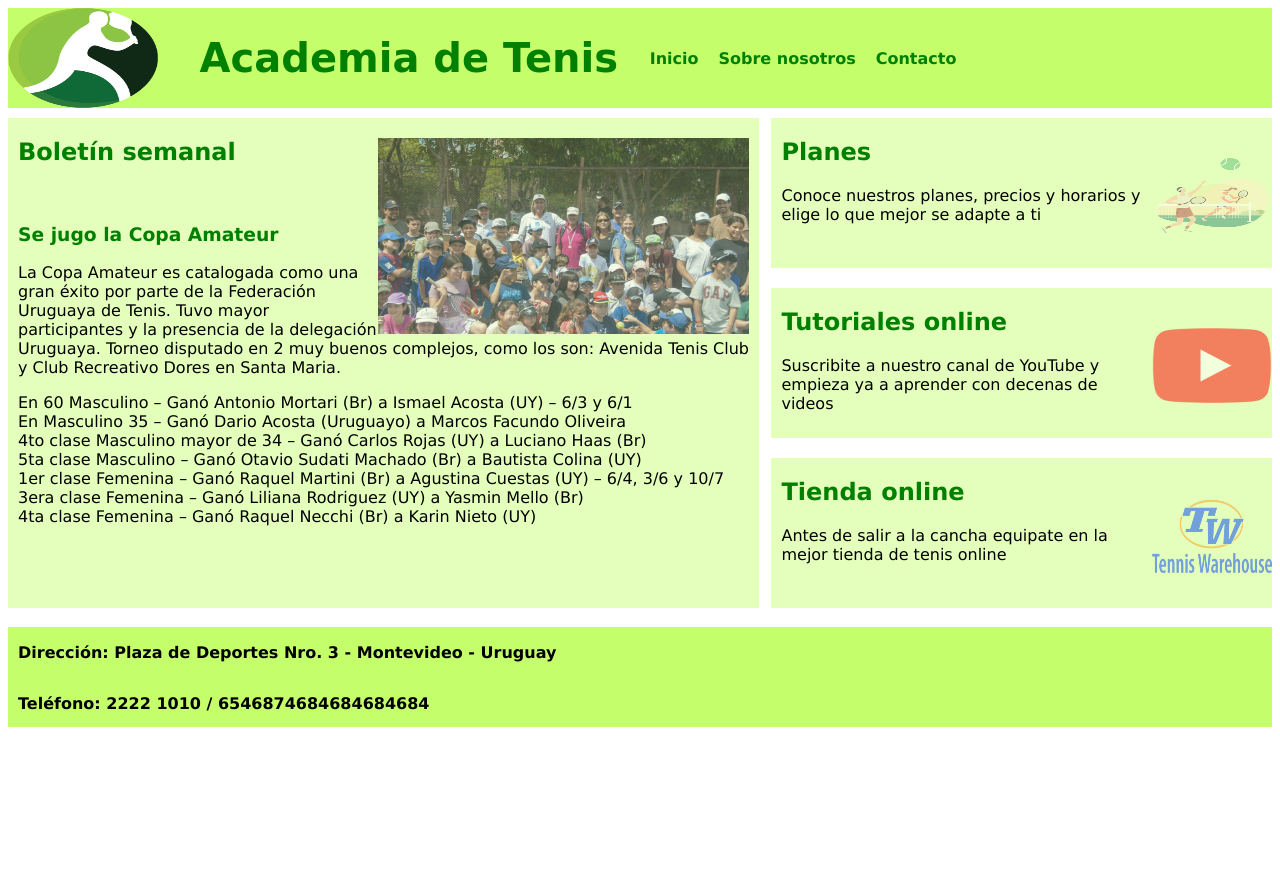
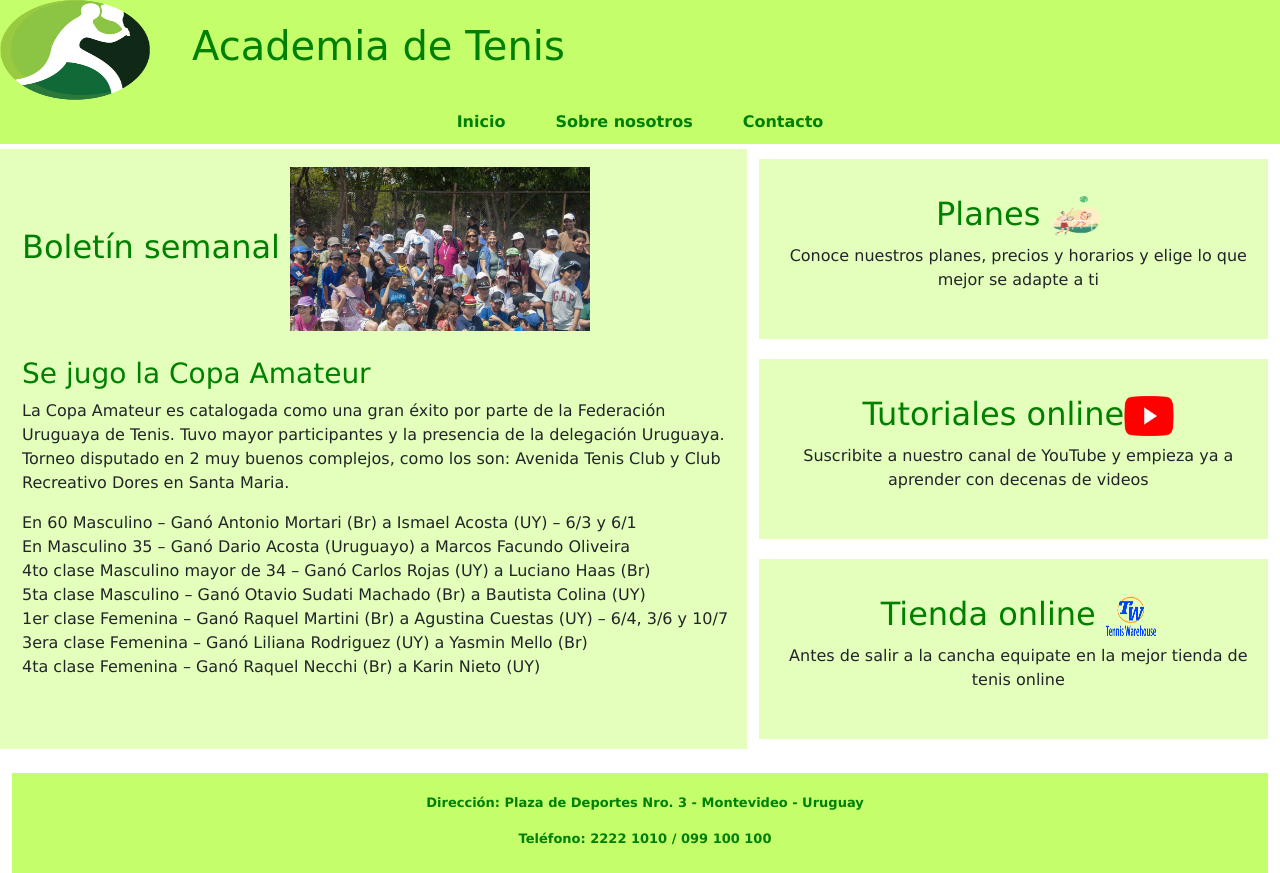
Before and after one commit to hcamilo/PreEntrega2_Pacheco, a plain HTML site: page Index.html in a window 1280 px wide. Before the commit the page ends 800 px from the top, so only its background shows below. Drawn offline with nearby package versions, Linux system fonts and the light colour scheme; a web font is replaced by a local one.

Commit message:
incorporacion de bootsrap
incorporé bootstrap y trabajé solo en el index

```diff
--- a/Index.html
+++ b/Index.html
@@ -4,6 +4,7 @@
     <meta http-equiv="X-UA-Compatible" content="IE=edge">
     <meta name="viewport" content="width=device-width, initial-scale=1.0">
     <title>Academia de tenis</title>
+    <link href="https://cdn.jsdelivr.net/npm/bootstrap@5.2.3/dist/css/bootstrap.min.css" rel="stylesheet" integrity="sha384-rbsA2VBKQhggwzxH7pPCaAqO46MgnOM80zW1RWuH61DGLwZJEdK2Kadq2F9CUG65" crossorigin="anonymous">
     <link rel="stylesheet" href="estilos.css">
     <link rel="icon" href="imgs/logo.png">
     <link rel="preconnect" href="https://fonts.googleapis.com">
@@ -12,58 +13,57 @@
 </head>
 <body>
     <header>
-        <a href="Index.html"> <img src="imgs/logo.png" width="150px" height=100px alt="logo"></a>
+        <a href="Index.html"> <img class="logo-principal" src="imgs/logo.png" width="150px" height=100px alt="logo"></a>
         <h1 id="titulo">Academia de Tenis</h1>
-        <div class="botones">
-            <a href="Index.html" class="enlace">Inicio</a>
-            <a href="sobre_nosotros.html" class="enlace">Sobre nosotros</a>
-            <a href="contacto.html" class="enlace">Contacto</a>
-        </div>
     </header>
+
+    <nav class="navegacion">
+        <a href="Index.html" class="navegacion__enlace">Inicio</a>
+        <a href="sobre_nosotros.html" class="navegacion__enlace">Sobre nosotros</a>
+        <a href="contacto.html" class="navegacion__enlace">Contacto</a>
+    </nav>
 
     <!-- aqui va algo distinto para cada html -->
 
-    <section>
-        <div class="boletin">
-            <h2>Boletín semanal<img class="imgNoticia" src="imgs/noticia.jpg" alt="noticia"></h2>
-            <br>
+<div class="container-fluid">
+
+    <div class="row">
+        <div class="boletin col-lg-7 col-sm-12">
+            <h2>Boletín semanal <img class="imgNoticia" src="imgs/noticia.jpg" alt="noticia"> </h2>
             <h3>Se jugo la Copa Amateur</h3>
             <p>La Copa Amateur es catalogada como una gran éxito por parte de la Federación Uruguaya de Tenis. Tuvo mayor participantes y la presencia de la delegación Uruguaya. Torneo disputado en 2 muy buenos complejos, como los son: Avenida Tenis Club y Club Recreativo Dores en Santa Maria.</p>
-            <p>
-                En 60 Masculino – Ganó Antonio Mortari (Br) a Ismael Acosta (UY) – 6/3 y 6/1 <br>En Masculino 35 – Ganó Dario Acosta (Uruguayo) a Marcos Facundo Oliveira <br>4to clase Masculino mayor de 34 – Ganó Carlos Rojas (UY) a Luciano Haas (Br)<br>5ta clase Masculino – Ganó Otavio Sudati Machado (Br) a Bautista Colina (UY)<br>1er clase Femenina – Ganó Raquel Martini (Br) a Agustina Cuestas (UY) – 6/4, 3/6 y 10/7<br>3era clase Femenina – Ganó Liliana Rodriguez (UY) a Yasmin Mello (Br)<br>4ta clase Femenina – Ganó Raquel Necchi (Br) a Karin Nieto (UY)
-            </p>
+            <p>En 60 Masculino – Ganó Antonio Mortari (Br) a Ismael Acosta (UY) – 6/3 y 6/1 <br>En Masculino 35 – Ganó Dario Acosta (Uruguayo) a Marcos Facundo Oliveira <br>4to clase Masculino mayor de 34 – Ganó Carlos Rojas (UY) a Luciano Haas (Br)<br>5ta clase Masculino – Ganó Otavio Sudati Machado (Br) a Bautista Colina (UY)<br>1er clase Femenina – Ganó Raquel Martini (Br) a Agustina Cuestas (UY) – 6/4, 3/6 y 10/7<br>3era clase Femenina – Ganó Liliana Rodriguez (UY) a Yasmin Mello (Br)<br>4ta clase Femenina – Ganó Raquel Necchi (Br) a Karin Nieto (UY)</p>
         </div>
-        <div class="lateral">
-            <a href="planes.html" target="_blank">
+
+        <div class="lateral col-lg-5 col-sm-12">
+
                 <div class="planes">
-                    <h2>Planes <img class="imgLateral" src="imgs/planes.png" alt="planes"></h2>
+                    <a href="planes.html" target="_blank"> <h2 class="h2-lateral">Planes <img class="lateral__imgLateral" src="imgs/planes.png" alt="planes"></h2> </a>
                     <p> Conoce nuestros planes, precios y horarios y elige lo que mejor se adapte a ti</p>
                 </div>
-            </a>
-            <a href="https://www.youtube.com/@EssentialTennis" target="_blank">
+
                 <div class="tutoriales">
-                    <h2>Tutoriales online<img class="imgLateral" src="imgs/youtube.png" alt="tutoriales"></h2>
+                    <a href="https://www.youtube.com/@EssentialTennis" target="_blank"> <h2 class="h2-lateral">Tutoriales online<img class="lateral__imgLateral" src="imgs/youtube.png" alt="tutoriales"></h2> </a>
                     <p>Suscribite a nuestro canal de YouTube y empieza ya a aprender con decenas de videos</p>
                 </div>
-            </a>
-            <a href="https://www.tennis-warehouse.com/" target="_blank">
+
                 <div class="tienda">
-                    <h2>Tienda online <img class="imgLateral" src="imgs/tienda.png" alt="tienda"></h2>
+                    <a href="https://www.tennis-warehouse.com/" target="_blank"> <h2 class="h2-lateral">Tienda online <img class="lateral__imgLateral" src="imgs/tienda.png" alt="tienda"></h2> </a>
                     <P>Antes de salir a la cancha equipate en la mejor tienda de tenis online</P>
                 </div>
-            </a>
-
         </div>
-    </section>
+</div>
 
     <!-- aqui cierra y comienza footer -->
 
     <br>
 
+<div class="fin-de-pagina">
     <footer>
         <p>Dirección: Plaza de Deportes Nro. 3 - Montevideo - Uruguay</p>
-        <p>Teléfono: 2222 1010 / 6546874684684684684</p>
+        <p>Teléfono: 2222 1010 / 099 100 100</p>
     </footer>
+</div>
 
+    <script src="https://cdn.jsdelivr.net/npm/bootstrap@5.2.3/dist/js/bootstrap.bundle.min.js" integrity="sha384-kenU1KFdBIe4zVF0s0G1M5b4hcpxyD9F7jL+jjXkk+Q2h455rYXK/7HAuoJl+0I4" crossorigin="anonymous"></script>
 </body>
-</html>
--- a/estilos.css
+++ b/estilos.css
@@ -1,7 +1,39 @@
 body{
     font-family: Verdana, Geneva, Tahoma, sans-serif;
+    margin: 0;
 }
 
+html{
+  box-sizing: border-box;
+     scroll-snap-type: y mandatory;
+}
+
+/* GLOBALES */
+a{
+  text-decoration: none;
+  color: black;
+}
+
+a:hover, a:active {
+  color: yellowgreen;
+}
+
+p{
+  margin-left: 10px;
+}
+
+h1, h2, h3{
+  margin-left: 10px;
+  color: green;
+}
+
+#titulo{
+  color: green;
+  font-family: 'Rampart One', cursive;
+  font-size: 40px;
+}
+
+/* ENCABEZADO Y NAVEGACION */
 header{
     width: 100%;
     height: 100px;
@@ -12,128 +44,105 @@ header{
     column-gap: 2.5%;
 }
 
-section{
-    width: 100%;
-    height: 500px;
+@media (max-width: 576px) {
+    .logo-principal{
+      display: none;
+    }
+}
+
+.navegacion{
+  padding: 10px;
+  background-color:  rgb(196, 255, 107);
+  text-align: center;
   display: flex;
-    flex-direction: row;
-    column-gap: 1%;
+  justify-content: center;
+  gap: 50px;
+}
 
-}
-footer{
-    width: 100%;
-    height: 100px;
-    background-color: rgb(196, 255, 107);
-    color: black;
-    font-weight: bold;
+@media (max-width: 576px) {
+    .navegacion{
+      height: 150px;
       display: flex;
       flex-direction: column;
-    row-gap: 0px;
+      row-gap: 10px;
+    }
 }
 
-#titulo{
-    color: green;
-    font-family: 'Rampart One', cursive;
-    font-size: 40px;
-}
-
-.botones{
-    display: flex;
-    flex-direction: row;
-    column-gap: 20px;
-}
-
-.enlace {
+.navegacion__enlace {
   color: green;
   font-weight: bold;
   text-decoration: none;
 }
 
-a:hover, a:active {
-    color: yellowgreen;
+/* CONTENEDOR PRINCIPAL */
+
+.row{
+  padding: 0;
+  height: 600px;
+  margin-top: 5px;
 }
 
 .boletin{
-    width: 60%;
-    height: 490px;
+  height: 100%;
   background-color: rgba(196, 255, 107, 0.454);
   overflow: hidden;
+}
+
+.imgNoticia{
+  height: 200px;
+  width: 300px;
+  margin-right: 10px;
+  object-fit: contain;
+}
+
+.lateral{
+  display: flex;
+  flex-direction: column;
+  justify-content: center;
+  row-gap: 20px;
+
+}
+
+.planes, .tutoriales, .tienda{
+  background-color: rgba(196, 255, 107, 0.454);
+  height: 180px;
+  display: flex;
+  text-align: center;
+  flex-direction: column;
+  align-items: center;
+  justify-content: center;
+}
+
+.lateral__imgLateral{
+  height: 40px;
+  width: 50px;
+}
+
+.h2-lateral{
+  margin-top: 5px;
+}
+
+
+
+
+
+/* FOOTER */
+footer{
+    width: 100%;
+    height: 100px;
+    padding: 10px;
+    background-color: rgb(196, 255, 107);
+    color: black;
+    font-weight: bold;
+    text-align: center;
+}
+
+footer p{
+  color: green;
+  font-size: small;
   margin-top: 10px;
 }
 
-  .lateral{
-    width: 40%;
-    height: 500px;
-    overflow: hidden;
-    margin-top: 10px;
-    display: flex;
-    flex-direction: column;
-    row-gap: 20px;
-  }
-
-  .planes{
-    width: 100%;
-    height: 150px;
-    background-color: rgba(196, 255, 107, 0.454);
-    overflow: hidden;
-
-  }
-
-  .tutoriales{
-    width: 100%;
-    height: 150px;
-    background-color: rgba(196, 255, 107, 0.454);
-    overflow: hidden;
-
-  }
-
-  .tienda{
-    width: 100%;
-    height: 150px;
-    background-color: rgba(196, 255, 107, 0.454);
-    overflow: hidden;
-
-  }
-
-  .imgLateral{
-    height: 50%;
-    width: 120px;
-    margin-top: 20px;
-    opacity: 0.5;
-    float: right;
-  }
-
-  .imgNoticia{
-    height: 40%;
-    width: 50%;
-    margin-right: 10px;
-    float: right;
-    opacity: 0.75;
-  }
-
-  a{
-    text-decoration: none;
-    color: black;
-  }
-
-  p{
-    margin-left: 10px;
-  }
-
-  h1{
-    margin-left: 10px;
-    color: green;
-  }
-
-  h2{
-    margin-left: 10px;
-    color: green;
-  }
-
-  h3{
-    margin-left: 10px;
-    color: green;
-  }
 
 
 /* Aqui empieza estilo solo del formulario de contacto */
@@ -237,3 +246,5 @@ a:hover, a:active {
     outline:0;
     border: 1px solid #97d848;
   }
+
+  /* Termina estilo de formulario de contacto */
```
Also changed, not shown: imgs/banner.jpg (added). Lines whose indentation alone changed are shown as unchanged.
